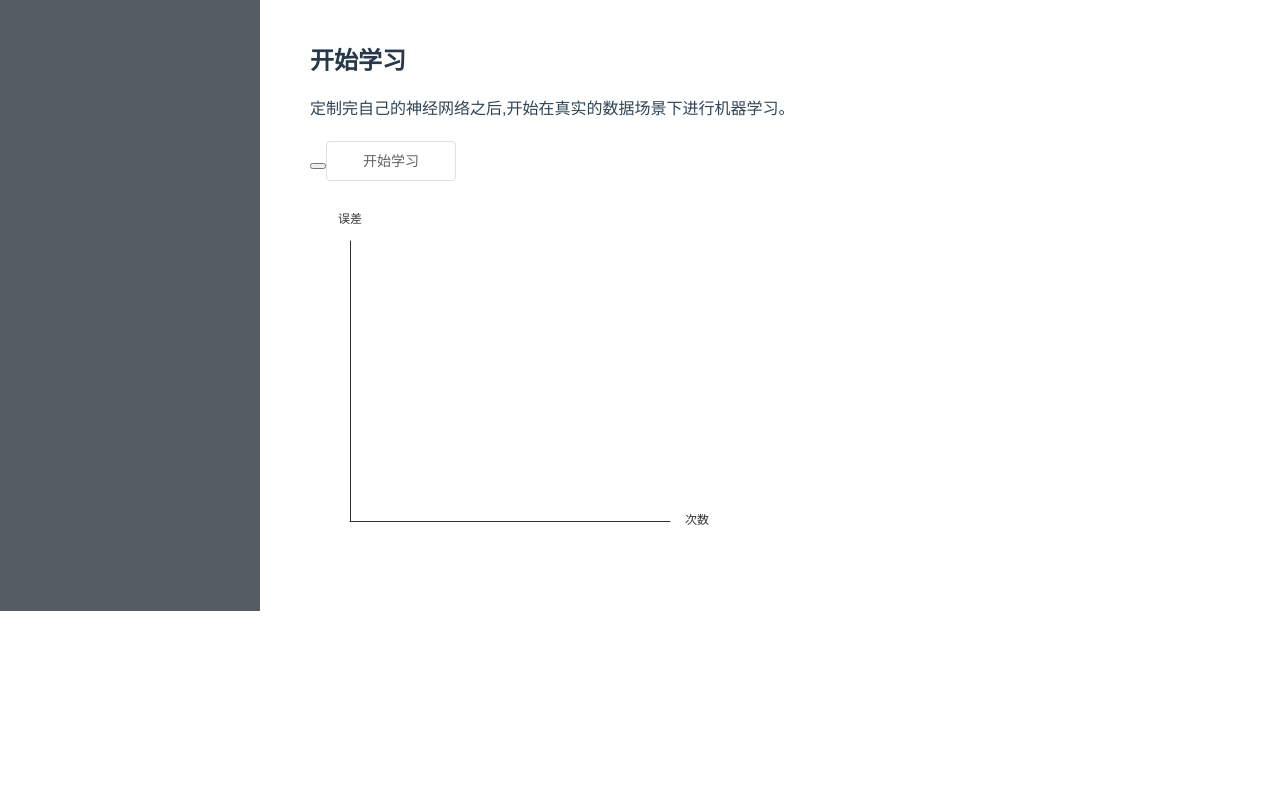
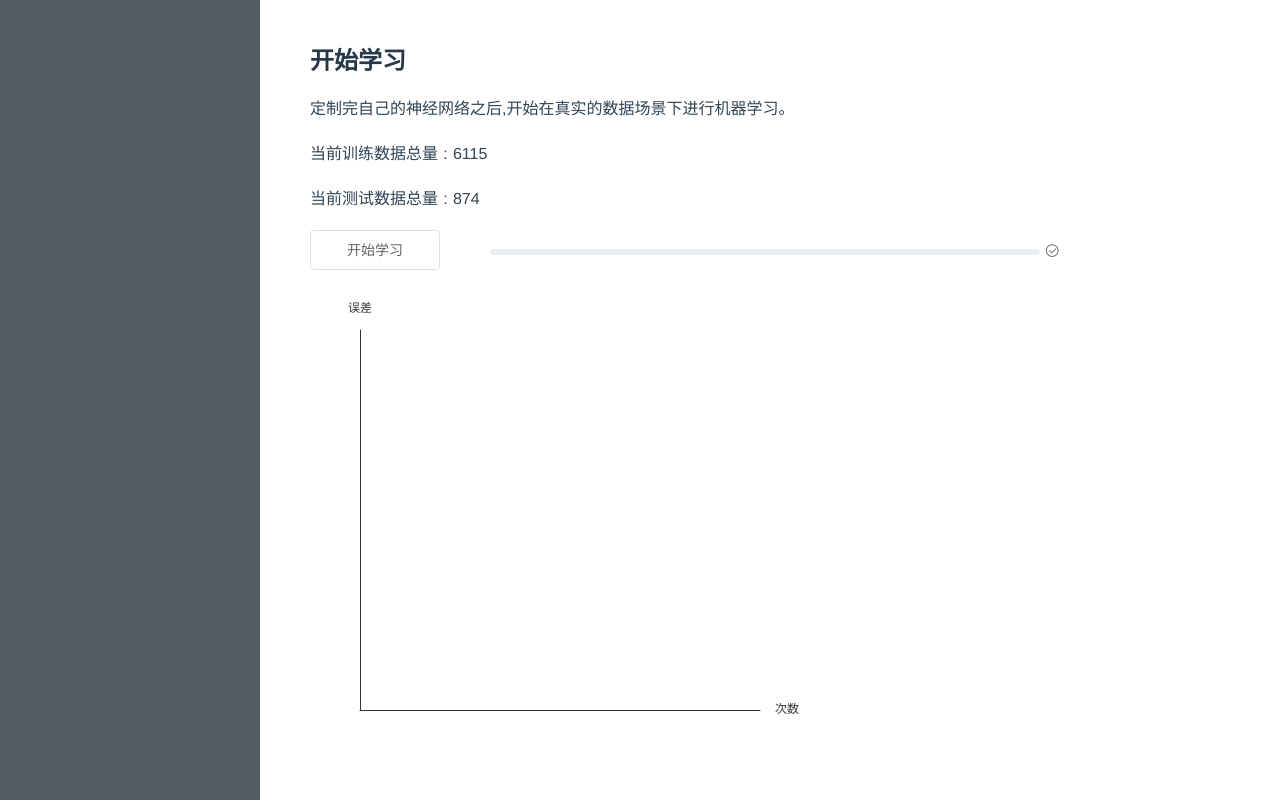
Before and after one commit to kyoku-seii/Vue-tfjs-pv-prediction-model, a Vue app: page /#/SingleModel/training in a window 1280 px wide. Shown: the part 905-1705 px from the top of the page. Before the commit the page ends 1516 px from the top, so only its background shows below. Built offline with nearby package versions, Linux system fonts and the light colour scheme.

Commit message:
分装deeplearning组件

```diff
--- a/src/components/DeepLearning/index.vue
+++ b/src/components/DeepLearning/index.vue
@@ -1,17 +1,20 @@
 <template>
   <div>
-    <button @click="show"></button>
-    <el-button :disabled="isTraining" :loading="isTraining" @click="run" style="width:130px">开始学习</el-button>
+    <p>当前训练数据总量 : {{ dataAmount }}</p>
+    <p>当前测试数据总量 : {{ testAmount }}</p>
+    <div class="panel">
+      <el-button :disabled="isTraining" :loading="isTraining" @click="startTrain" style="width:130px">开始学习</el-button>
+      <el-progress :percentage="processPercent" status="success" style="width:600px;margin-left: 50px"></el-progress>
+    </div>
     <div id="loss"></div>
   </div>
 </template>
 
 <script>
-import * as tf from '@tensorflow/tfjs'
 
 export default {
   name: 'DeepLearning',
-  props: ['Xtrain', 'Ytrain', ' epoch'],
+  props: ['Xtrain', 'Ytrain', 'Xtest', 'Ytest', 'layersNumber', 'neuronsNumber', 'epochs', 'batchSize'],
   data () {
     return {
       isTraining: false,
@@ -21,6 +24,12 @@ export default {
     }
   },
   computed: {
+    dataAmount: function () {
+      return this.Xtrain ? this.Xtrain.data.length : 0
+    },
+    testAmount: function () {
+      return this.Xtest ? this.Xtest.data.length : 0
+    },
     option: function () {
       return {
         xAxis: {
@@ -52,29 +61,25 @@ export default {
       this.currentEpoch = []
       this.currentLoss = []
     },
-    show () {
-      const inputs = tf.tensor(this.Xtrain.data)
-      const labels = tf.tensor(this.Ytrain.data)
-      console.log(labels.shape, inputs.shape)
-    },
-    async run () {
+    async startTrain () {
       this.reset()
-      const model = tf.sequential()
-      model.add(tf.layers.dense({
+      const model = this.$tf.sequential()
+      model.add(this.$tf.layers.dense({
         units: 12,
         inputShape: [this.Xtrain.data[0].length]
       }))
-      model.add(tf.layers.dense({ units: 1 }))
+      model.add(this.$tf.layers.dense({ units: 1 }))
       model.compile({
-        loss: tf.losses.meanSquaredError,
-        optimizer: tf.train.sgd(0.1)
+        loss: this.$tf.losses.meanSquaredError,
+        optimizer: this.$tf.train.sgd(0.1)
       })
-      const inputs = tf.tensor(this.Xtrain.data)
-      const labels = tf.tensor(this.Ytrain.data)
+      const inputs = this.$tf.tensor(this.Xtrain.data)
+      const labels = this.$tf.tensor(this.Ytrain.data)
       const callbacks = {
         onEpochEnd: (epoch, logs) => {
           this.currentEpoch.push(epoch)
           this.currentLoss.push(logs.loss)
+          this.processPercent = ((epoch + 1) / this.epochs) * 100
         },
         onTrainBegin: logs => {
           this.isTraining = !this.isTraining
@@ -84,8 +89,8 @@ export default {
         }
       }
       await model.fit(inputs, labels, {
-        batchSize: 200,
-        epochs: 20,
+        batchSize: this.batchSize,
+        epochs: this.epochs,
         callbacks: callbacks
       })
     }
@@ -98,8 +103,14 @@ export default {
 </script>
 
 <style scoped>
+.panel {
+  display: flex;
+  justify-content: flex-start;
+  align-items: center;
+}
+
 #loss {
-  width: 400px;
-  height: 400px;
+  width: 500px;
+  height: 500px;
 }
 </style>
--- a/src/views/Training.vue
+++ b/src/views/Training.vue
@@ -22,7 +22,10 @@
     </el-form>
     <h2>开始学习</h2>
     <p>定制完自己的神经网络之后,开始在真实的数据场景下进行机器学习。</p>
-    <deep-learning :Xtrain="this.Xtrain" :Ytrain="this.Ytrain" :epochs="hyperparameters.epochs"></deep-learning>
+    <deep-learning :Xtrain="this.Xtrain" :Ytrain="this.Ytrain" :Xtest="this.Xtest" :Ytest="this.Ytest"
+                   :layersNumber='layersNumber' :neuronsNumber='neuronsNumber'
+                   :epochs="hyperparameters.epochs" :batchSize="hyperparameters.batchSize">
+    </deep-learning>
   </div>
 </template>
 
```
